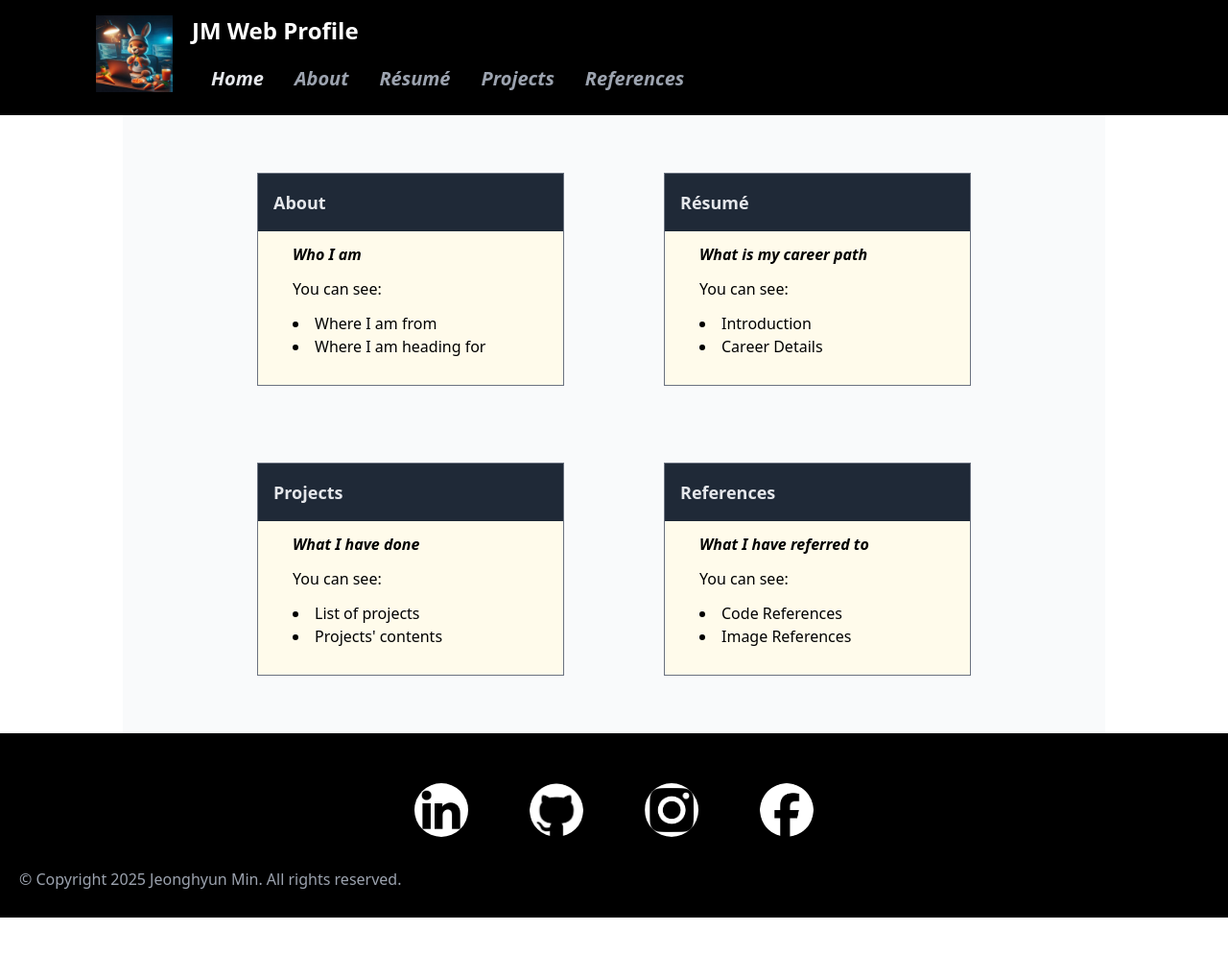
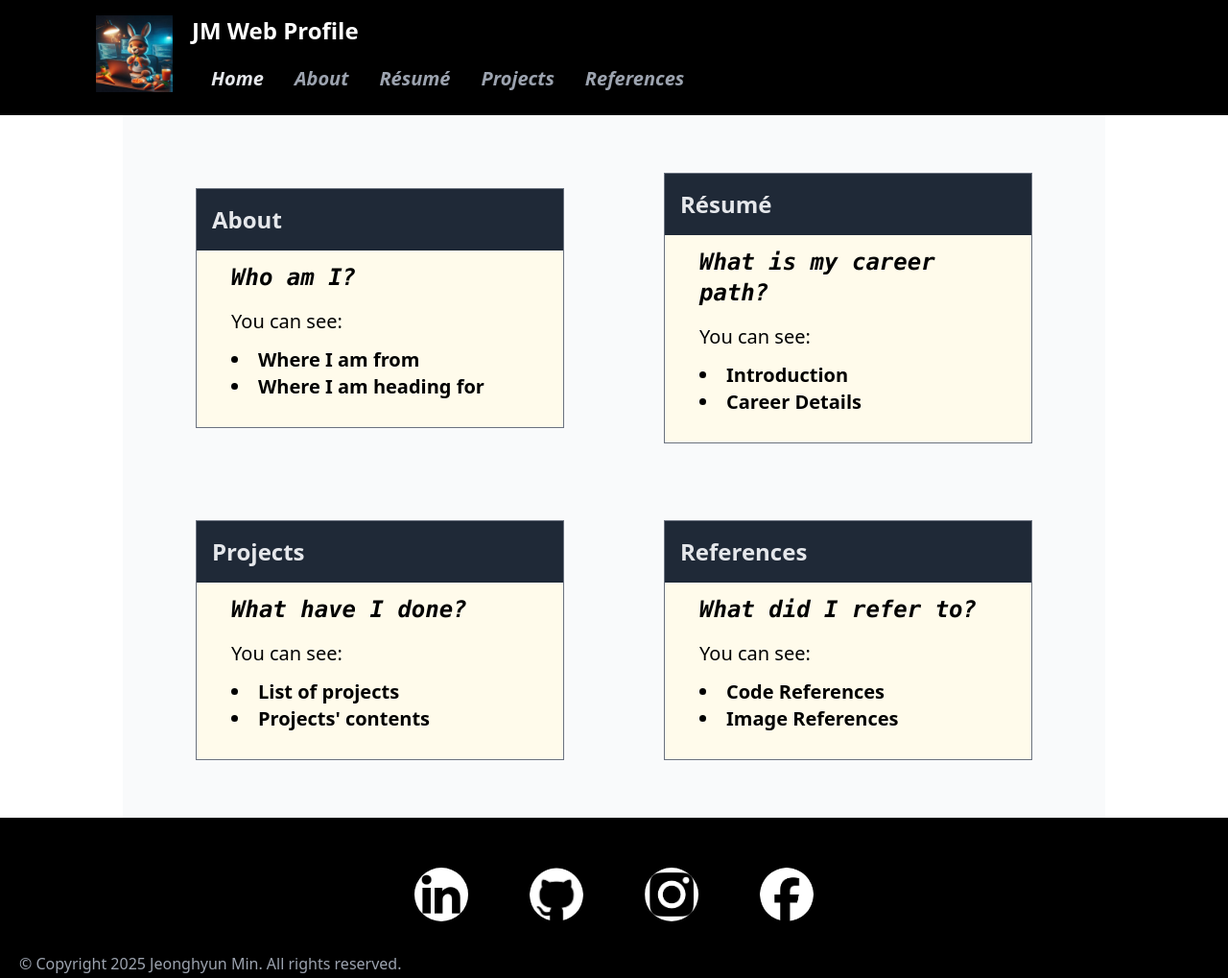
Before and after one commit to kangaroo-eating-carrots/Profile-Website, a website: page index.html in a window 1280 px wide. Shown: the whole page at 96% size. Before the commit the page ends 956 px from the top, so only its background shows below. Drawn offline with Linux system fonts and the light colour scheme.

Commit message:
feat: revise Home page

```diff
--- a/index.html
+++ b/index.html
@@ -48,70 +48,70 @@
     </section>
   </header>
   <main id="main" class="flex flex-row w-4/5 mx-auto bg-gray-50 content-center place-items-center">
-    <section id="dashboard" class="grid grid-cols-2 gap-x-16 gap-y-10 mx-auto mt-10 mb-10 content-center place-items-center">
+    <section id="dashboard" class="grid grid-cols-2 gap-x-16 gap-y-10 mx-auto mt-10 mb-10 content-center place-items-center max-lg:gap-x-8">
       <h2 class="hidden">Page Dashboard Info</h2>
-      <article class="w-80 border border-gray-500 flex flex-col gap-4 p-4 m-5 bg-amber-50 hover:shadow-2xl">
+      <article class="w-96 border border-gray-500 flex flex-col gap-4 p-4 m-5 bg-amber-50 hover:shadow-2xl max-lg:w-80 max-md:w-72">
         <a href="./about/about.html">
           <header class="bg-gray-800 text-gray-200 p-4 -m-4 mb-0">
-            <h2 class="font-extrabold text-lg text-gray-200">About</h2>
+            <h2 class="font-extrabold text-2xl text-gray-200 max-lg:text-xl max-md:text-lg">About</h2>
           </header>
           <section class="pl-5 mt-3 mb-3">
-            <h3 class="italic font-bold">Who I am</h3>
-            <p class="mt-3">
+            <h3 class="italic font-bold font-mono text-2xl max-lg:text-xl max-md:text-lg">Who am I?</h3>
+            <p class="mt-4 text-xl max-lg:text-lg">
               You can see:
             </p>
-            <ul class="list-inside list-disc font-light mt-3">
+            <ul class="list-inside list-disc font-semibold mt-3 text-xl max-lg:text-lg">
               <li>Where I am from</li>
               <li>Where I am heading for</li>
             </ul>
           </section>
         </a>
       </article>
-      <article class="w-80 border border-gray-500 flex flex-col gap-4 p-4 m-5 bg-amber-50 hover:shadow-2xl">
+      <article class="w-96 border border-gray-500 flex flex-col gap-4 p-4 m-5 bg-amber-50 hover:shadow-2xl max-lg:w-80 max-md:w-72">
         <a href="./resume/resume.html">
           <header class="bg-gray-800 text-gray-200 p-4 -m-4 mb-0">
-            <h2 class="font-extrabold text-lg text-gray-200">Résumé</h2>
+            <h2 class="font-extrabold text-2xl text-gray-200 max-lg:text-xl max-md:text-lg">Résumé</h2>
           </header>
           <section class="pl-5 mt-3 mb-3">
-            <h3 class="italic font-bold">What is my career path</h3>
-            <p class="mt-3">
+            <h3 class="italic font-bold font-mono text-2xl max-lg:text-xl max-md:text-lg">What is my career path?</h3>
+            <p class="mt-4 text-xl max-lg:text-lg">
               You can see:
             </p>
-            <ul class="list-inside list-disc font-light mt-3">
+            <ul class="list-inside list-disc font-semibold mt-3 text-xl max-lg:text-lg">
               <li>Introduction</li>
               <li>Career Details</li>
             </ul>
           </section>
         </a>
       </article>
-      <article class="w-80 border border-gray-500 flex flex-col gap-4 p-4 m-5 bg-amber-50 hover:shadow-2xl">
+      <article class="w-96 border border-gray-500 flex flex-col gap-4 p-4 m-5 bg-amber-50 hover:shadow-2xl max-lg:w-80 max-md:w-72">
         <a href="./projects/projects.html">
           <header class="bg-gray-800 text-gray-200 p-4 -m-4 mb-0">
-            <h2 class="font-extrabold text-lg text-gray-200">Projects</h2>
+            <h2 class="font-extrabold text-2xl text-gray-200 max-lg:text-xl max-md:text-lg">Projects</h2>
           </header>
           <section class="pl-5 mt-3 mb-3">
-            <h3 class="italic font-bold">What I have done</h3>
-            <p class="mt-3">
+            <h3 class="italic font-bold font-mono text-2xl max-lg:text-xl max-md:text-lg">What have I done?</h3>
+            <p class="mt-4 text-xl max-lg:text-lg">
               You can see:
             </p>
-            <ul class="list-inside list-disc font-light mt-3">
+            <ul class="list-inside list-disc font-semibold mt-3 text-xl max-lg:text-lg">
               <li>List of projects</li>
               <li>Projects' contents</li>
             </ul>
           </section>
         </a>
       </article>
-      <article class="w-80 border border-gray-500 flex flex-col gap-4 p-4 m-5 bg-amber-50 hover:shadow-2xl">
+      <article class="w-96 border border-gray-500 flex flex-col gap-4 p-4 m-5 bg-amber-50 hover:shadow-2xl max-lg:w-80 max-md:w-72">
         <a href="./references/references.html">
           <header class="bg-gray-800 text-gray-200 p-4 -m-4 mb-0">
-            <h2 class="font-extrabold text-lg text-gray-200">References</h2>
+            <h2 class="font-extrabold text-2xl text-gray-200 max-lg:text-xl max-md:text-lg">References</h2>
           </header>
           <section class="pl-5 mt-3 mb-3">
-            <h3 class="italic font-bold">What I have referred to</h3>
-            <p class="mt-3">
+            <h3 class="italic font-bold font-mono text-2xl max-lg:text-xl max-md:text-lg">What did I refer to?</h3>
+            <p class="mt-4 text-xl max-lg:text-lg">
               You can see:
             </p>
-            <ul class="list-inside list-disc font-light mt-3">
+            <ul class="list-inside list-disc font-semibold mt-3 text-xl max-lg:text-lg">
               <li>Code References</li>
               <li>Image References</li>
             </ul>
@@ -125,16 +125,17 @@
     <section class="content-center flex flex-row justify-self-center self-center">
       <h2 class="hidden">Site Links</h2>
       <a href="https://www.linkedin.com/in/dave-jeonghyun-min-a550a3222/" target="_blank">
-        <img id="Linkedin" alt="Jeonghyun Dave Min LinkedIn Profile" class="grayscale w-14 h-14 m-8 rounded-full hover:grayscale-0 hover:animate-pulse" src="./assets/images/linkedin.png">
+        <img id="Linkedin" alt="Jeonghyun Dave Min LinkedIn Profile" class="grayscale w-14 h-14 m-8 rounded-full hover:grayscale-0 hover:animate-pulse max-md:w-10 max-md:h-10
+        max-md:m-4" src="./assets/images/linkedin.png">
       </a>
       <a href="https://github.com/kangaroo-eating-carrots/" target="_blank">
-        <img id="GitHub" alt="Jeonghyun Dave Min GitHub Profile" class="grayscale w-14 h-14 m-8 rounded-full hover:grayscale-0 hover:animate-pulse" src="./assets/images/github.png">
+        <img id="GitHub" alt="Jeonghyun Dave Min GitHub Profile" class="grayscale w-14 h-14 m-8 rounded-full hover:grayscale-0 hover:animate-pulse max-md:w-10 max-md:h-10 max-md:m-4" src="./assets/images/github.png">
       </a>
       <a href="https://www.instagram.com/minjeonghyun/" target="_blank">
-        <img id="instagram" alt="Jeonghyun Dave Min instagram" class="grayscale w-14 h-14 m-8 rounded-full hover:grayscale-0 hover:animate-pulse" src="./assets/images/instagram.png">
+        <img id="instagram" alt="Jeonghyun Dave Min instagram" class="grayscale w-14 h-14 m-8 rounded-full hover:grayscale-0 hover:animate-pulse max-md:w-10 max-md:h-10 max-md:m-4" src="./assets/images/instagram.png">
       </a>
       <a href="https://www.facebook.com/jeonghyun.min.5/" target="_blank">
-        <img id="facebook" alt="Jeonghyun Dave Min facebook" class="grayscale w-14 h-14 m-8 rounded-full hover:grayscale-0 hover:animate-pulse" src="./assets/images/facebook.png">
+        <img id="facebook" alt="Jeonghyun Dave Min facebook" class="grayscale w-14 h-14 m-8 rounded-full hover:grayscale-0 hover:animate-pulse max-md:w-10 max-md:h-10 max-md:m-4" src="./assets/images/facebook.png">
       </a>
     </section>
     <section class="content-end">
```
Also changed, not shown: assets/css/site.css.
